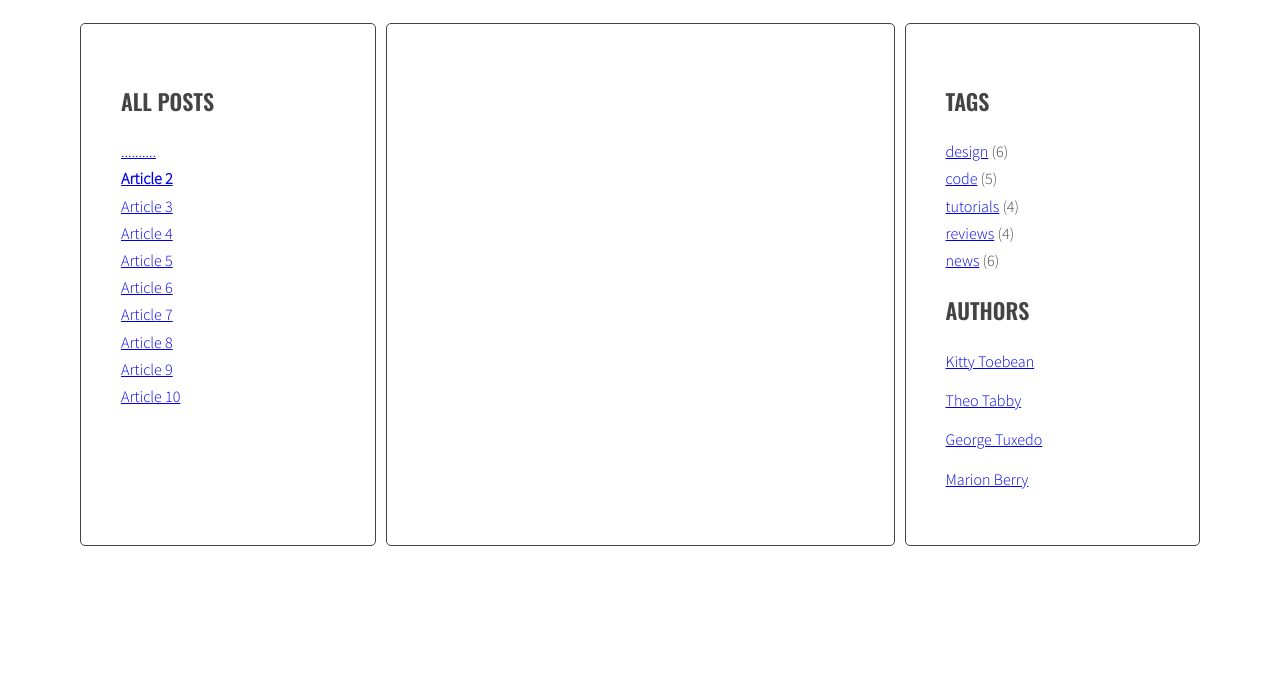
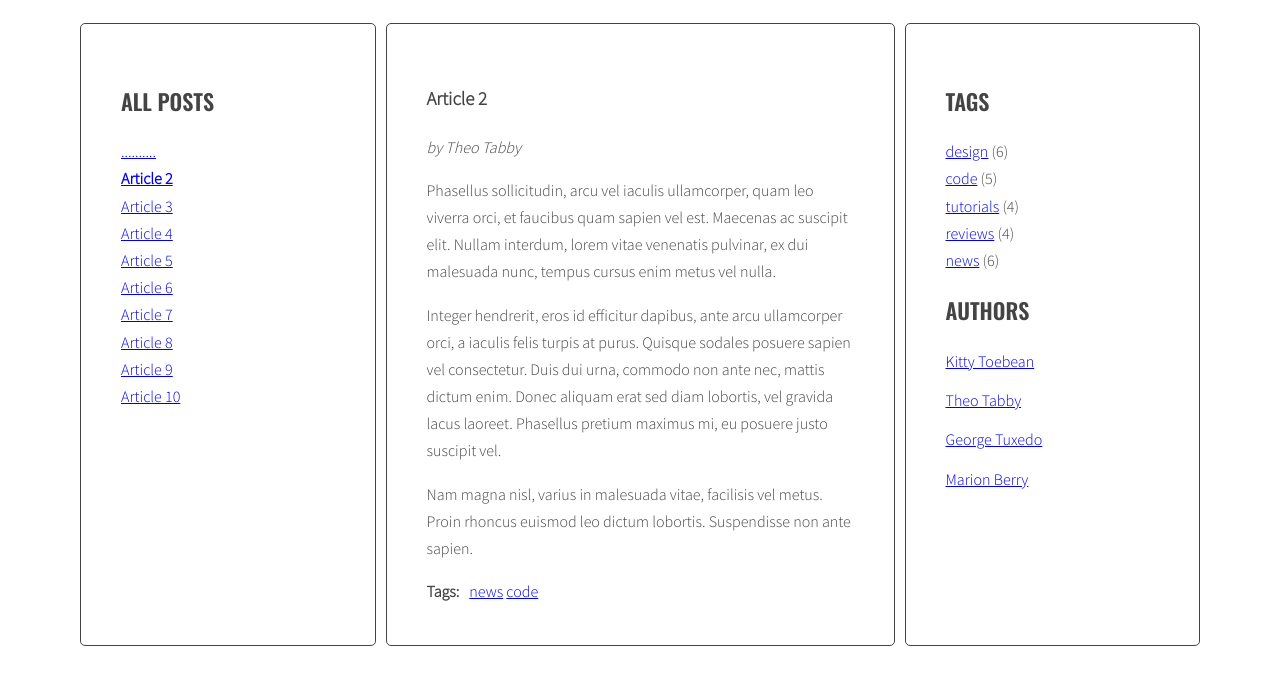
Before and after one commit to BartoszHor/Javascript-Blog-App, a website: page index.html in a window 1280 px wide. Both pictures are taken after a click on the link "Article 2". Shown: the part 220-904 px from the top of the page. Before the commit the page ends 800 px from the top, so only its background shows below. Drawn offline with nearby package versions, Linux system fonts and the light colour scheme.

Commit message:
Create list of article links and implement on left sidebar

```diff
--- a/index.html
+++ b/index.html
@@ -38,7 +38,7 @@
 	            </ul>
 	          </div>
 	        </article>
-	        <article class="post active" id="article-2">
+	        <article class="post" id="article-2">
 	          <h3 class="post-title">Article 2</h3>
 	          <p class="post-author">by Theo Tabby</p>
 	          <div class="post-content">
--- a/js/script.js
+++ b/js/script.js
@@ -59,7 +59,7 @@ const titleClickHandler = function(event){
 				const articleTitle = article.querySelector(optTitleSelector).innerHTML;
 				console.log(articleTitle)
 	  			/* create HTML of the link */
-	  			const linkHTML = '<li><a href="#"' + articleId + '"><span>' + articleTitle + '</span></a></li>';
+	  			const linkHTML = '<li><a href="#' + articleId + '"><span>' + articleTitle + '</span></a></li>';
 	  			console.log(linkHTML)
 	  			/* insert link into titleList */
 	  			titleList.insertAdjacentHTML('beforeend', linkHTML)
--- a/package.json
+++ b/package.json
@@ -26,10 +26,11 @@
   "devDependencies": {
     "autoprefixer-cli": "^1.0.0",
     "browser-sync": "^2.26.3",
+    "eslint": "^7.4.0",
+    "html-validate": "^2.8.0",
     "mkdirp": "^0.5.1",
     "node-sass": "^4.11.0",
     "npm-run-all": "^4.1.5",
-    "html-validate": "^2.8.0",
     "onchange": "^5.2.0"
   }
 }
--- a/sass/style.scss
+++ b/sass/style.scss
@@ -102,9 +102,14 @@ body {
 /* Post */
 
 .post {
-  display: none;
+  opacity: 0;
+  position: absolute;
   &.active {
+    opacity: 1;
     display: block;
+    transition: all 3s;
+    position: relative;
+
 
   }
 }
```
Also changed, not shown: css/style.css, 2 other files.
